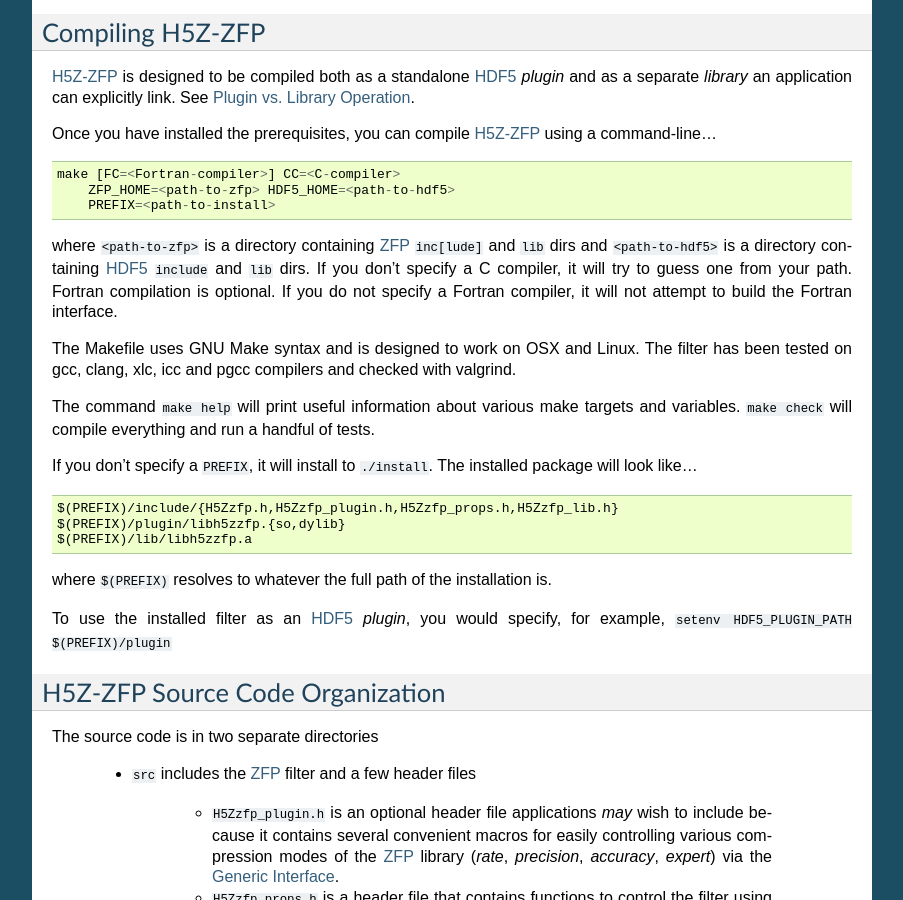
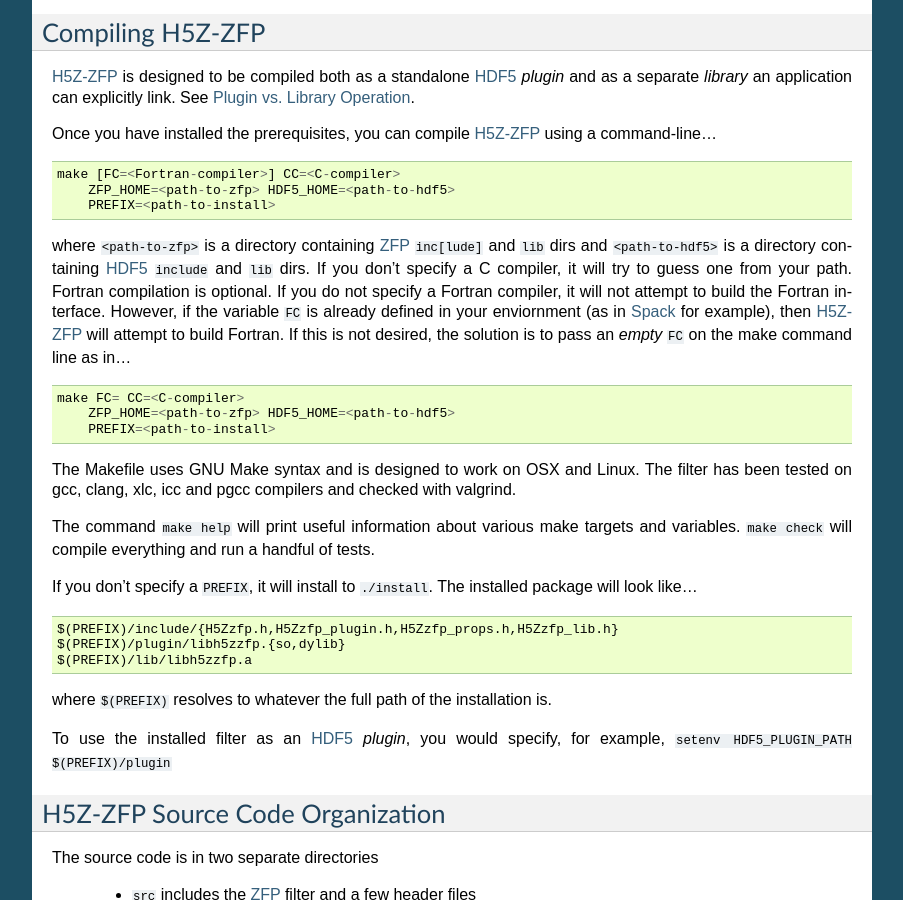
Before and after one commit to LLNL/H5Z-ZFP, a Sphinx documentation site: the page built from docs/installation.rst, in a window 1280 px wide and 900 px high, scrolled down 1280 px. Shown: the whole window, without its empty margins (198-1101 px from the left). Built offline with Sphinx 7.4.7, drawn with Linux system fonts in a browser that asks for light colours.

Commit message:
fix compilation error; add documentation aregarding disabling compilation of Fortran interface

```diff
--- a/docs/installation.rst
+++ b/docs/installation.rst
@@ -98,7 +98,17 @@ where ``<path-to-zfp>`` is a directory containing ZFP_ ``inc[lude]`` and ``lib``
 ``<path-to-hdf5>`` is a directory containing HDF5_ ``include`` and ``lib`` dirs.
 If you don't specify a C compiler, it will try to guess one from your path. Fortran
 compilation is optional. If you do not specify a Fortran compiler, it will not attempt
-to build the Fortran interface.
+to build the Fortran interface. However, if the variable ``FC`` is already defined in
+your enviornment (as in Spack_ for example), then H5Z-ZFP_ will attempt to build Fortran.
+If this is not desired, the solution is to pass an *empty* ``FC`` on the make command
+line as in...
+
+::
+
+    make FC= CC=<C-compiler>
+        ZFP_HOME=<path-to-zfp> HDF5_HOME=<path-to-hdf5>
+        PREFIX=<path-to-install>
+
 
 The Makefile uses  GNU Make syntax and is designed to  work on OSX and
 Linux. The filter has been tested on gcc, clang, xlc, icc and pgcc  compilers
```
Also changed, not shown: README.md (+3 -1 lines), 1 other file.
